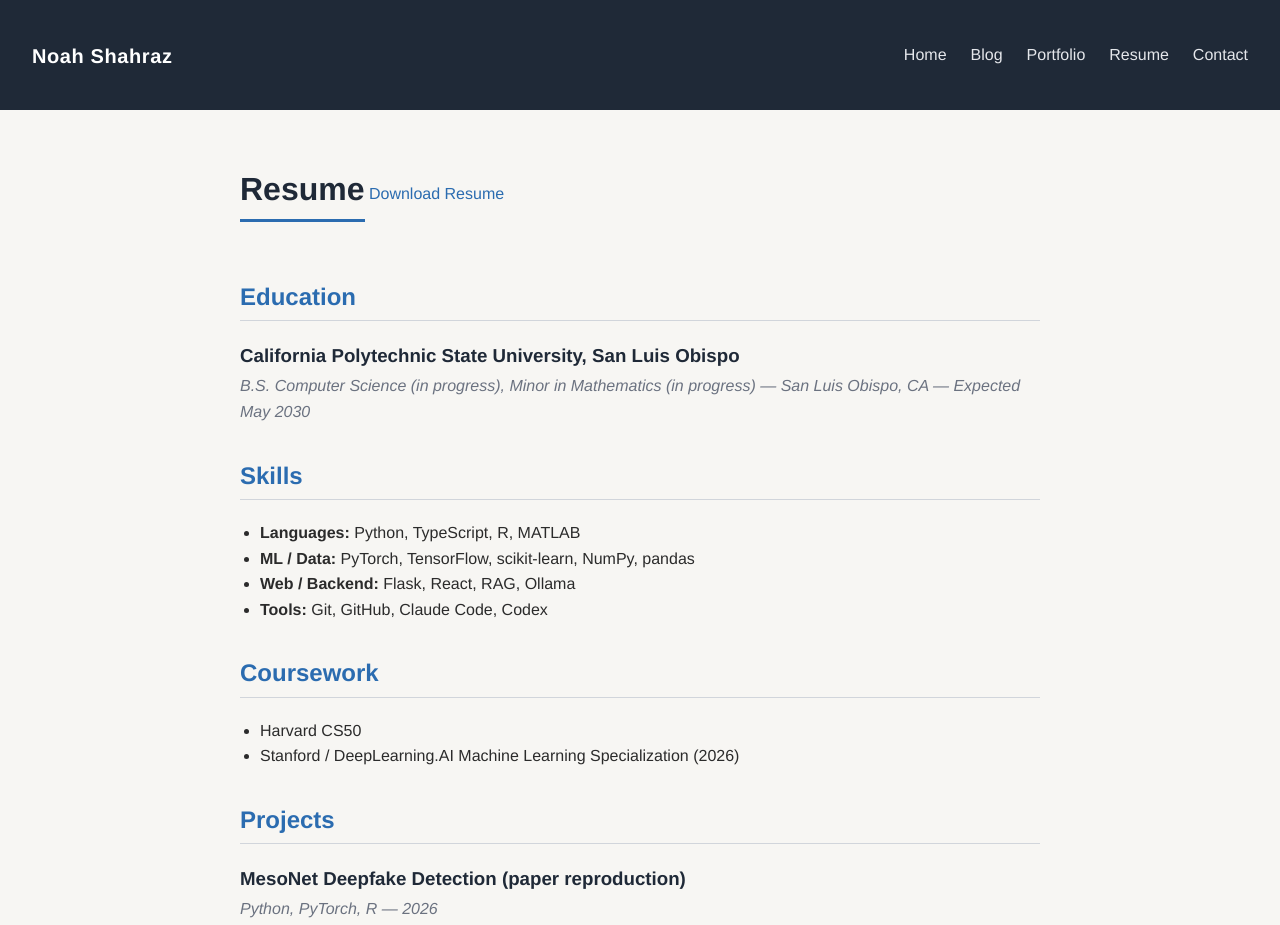
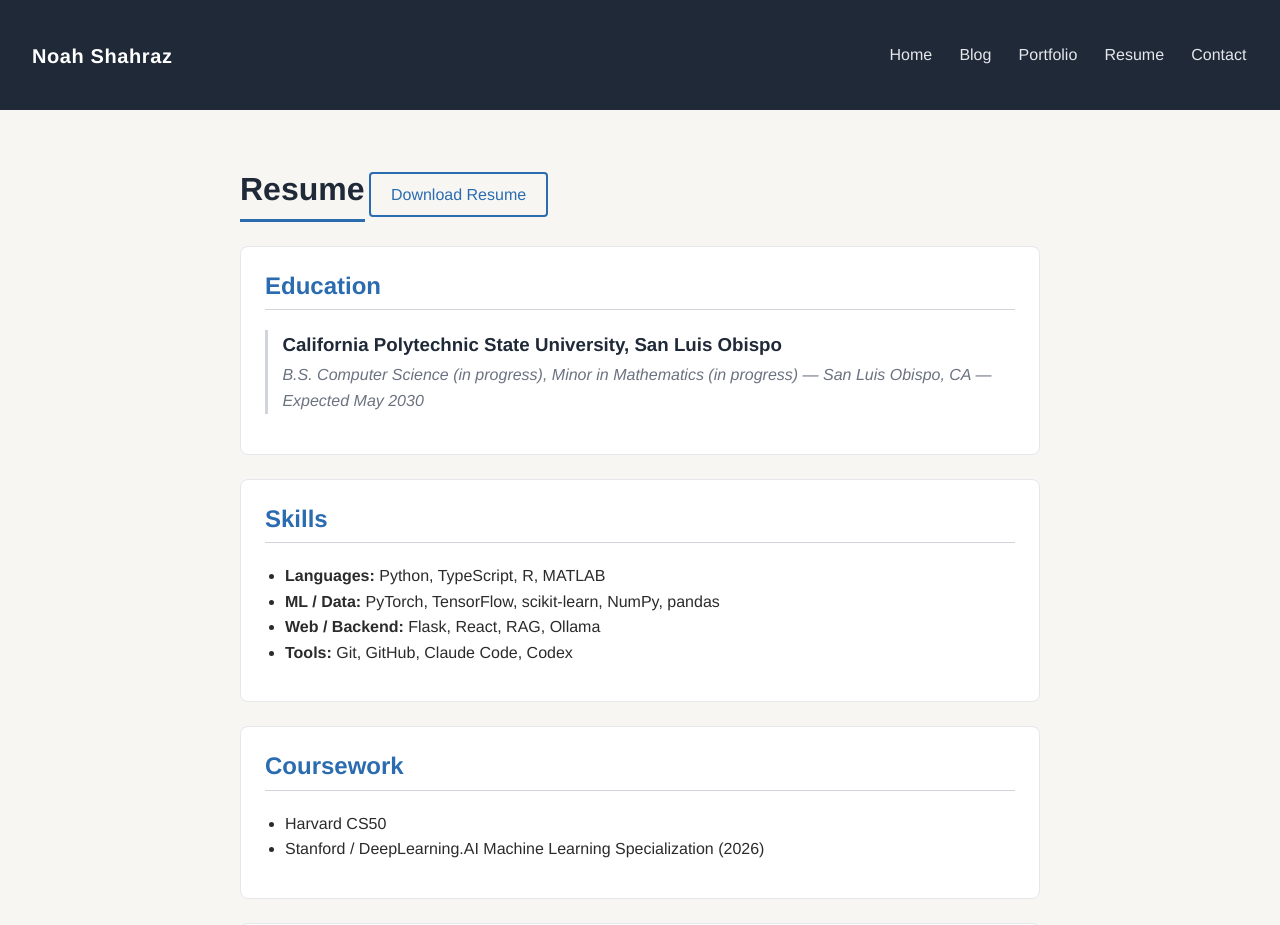
Before and after one commit to noahshahraz/noahshahraz.github.io, a plain HTML site: page resume.html in a window 1280 px wide. Shown: the top 925 px of the page. Drawn offline with Linux system fonts and the light colour scheme.

Commit message:
Add margin, padding, and border styling throughout

```diff
--- a/styles.css
+++ b/styles.css
@@ -41,10 +41,14 @@ a:hover {
 .nav-list a {
   color: #e5e7eb;
   font-weight: 500;
+  padding: 0.4rem 0.1rem;
+  border-bottom: 2px solid transparent;
 }
 
 .nav-list a:hover {
   color: #ffffff;
+  border-bottom: 2px solid #2b6cb0;
+  text-decoration: none;
 }
 
 main {
@@ -67,6 +71,8 @@ main {
   color: #9ca3af;
   padding: 1.25rem;
   font-size: 0.85rem;
+  border-top: 4px solid #2b6cb0;
+  margin-top: 3rem;
 }
 
 /* Home */
@@ -75,22 +81,52 @@ main {
   align-items: center;
   gap: 2rem;
   flex-wrap: wrap;
+  padding: 1.5rem;
+  border: 1px solid #e5e7eb;
+  border-radius: 8px;
+  background-color: #ffffff;
 }
 
 .about-image img {
+  border: 4px solid #ffffff;
   border-radius: 8px;
+  box-shadow: 0 0 0 1px #e5e7eb;
 }
 
 /* Resume */
+a[download] {
+  display: inline-block;
+  margin: 0.5rem 0 1.5rem;
+  padding: 0.5rem 1.25rem;
+  border: 2px solid #2b6cb0;
+  border-radius: 4px;
+}
+
+a[download]:hover {
+  background-color: #2b6cb0;
+  color: #ffffff;
+  text-decoration: none;
+}
+
+.section {
+  padding: 1.25rem 1.5rem;
+  margin-bottom: 1.5rem;
+  border: 1px solid #e5e7eb;
+  border-radius: 8px;
+  background-color: #ffffff;
+}
+
 .section-title {
   color: #2b6cb0;
-  margin-top: 2rem;
+  margin-top: 0;
   border-bottom: 1px solid #d1d5db;
   padding-bottom: 0.25rem;
 }
 
 .entry {
   margin-bottom: 1.25rem;
+  padding-left: 0.9rem;
+  border-left: 3px solid #d1d5db;
 }
 
 .entry-title {
```
